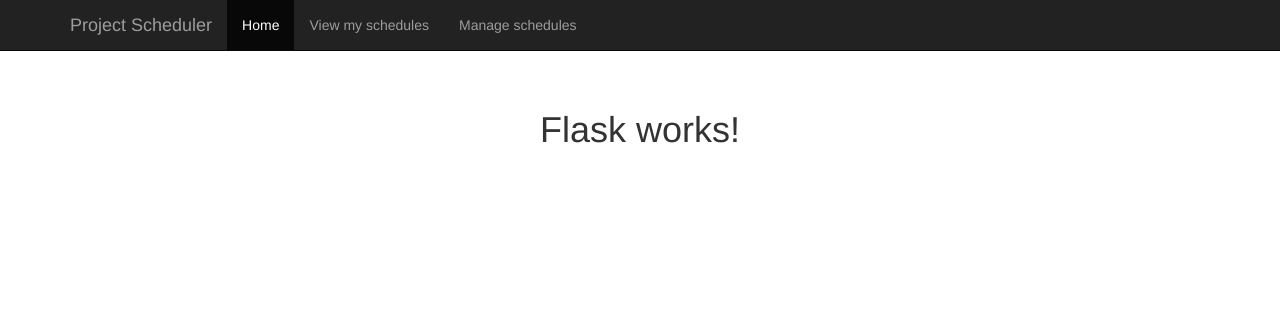
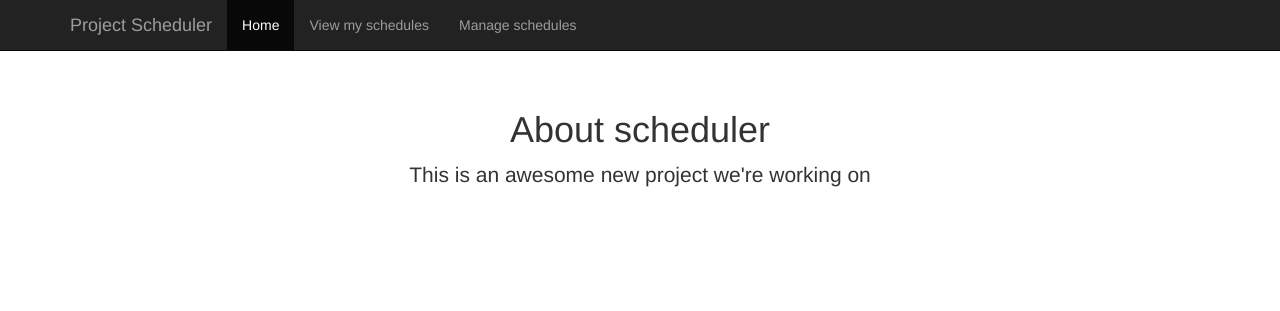
Before and after one commit to adityadhara/RA-Scheduler, a Flask app: page / in a window 1280 px wide. Shown: the top 311 px of the page. Run offline with Flask 2, Linux system fonts and the light colour scheme; some libraries are stand-ins or nearby versions.

Commit message:
minor text changes

```diff
--- a/main/templates/base.html
+++ b/main/templates/base.html
@@ -29,7 +29,7 @@
       </div>
       <div id="navbar" class="collapse navbar-collapse">
         <ul class="nav navbar-nav">
-          <li class="active"><a href="#">Home</a></li>
+          <li class="active"><a href="/index">Home</a></li>
           <li><a href="/view_schedules">View my schedules</a></li>
           <li><a href="/manage_schedules">Manage schedules</a></li>
         </ul>
--- a/main/templates/index.html
+++ b/main/templates/index.html
@@ -1,4 +1,5 @@
 {% extends "base.html" %}
 {% block content %}
-	<h1>Flask works!</h1>
+<h1>About scheduler</h1>
+<p class="lead">This is an awesome new project we're working on</p>
 {% endblock %}
--- a/main/templates/view_schedules.html
+++ b/main/templates/view_schedules.html
@@ -1,4 +1,4 @@
 {% extends "base.html" %}
 {% block content %}
-	<h1>Flask works!</h1>
+	<h1>View schedules</h1>
 {% endblock %}
```
